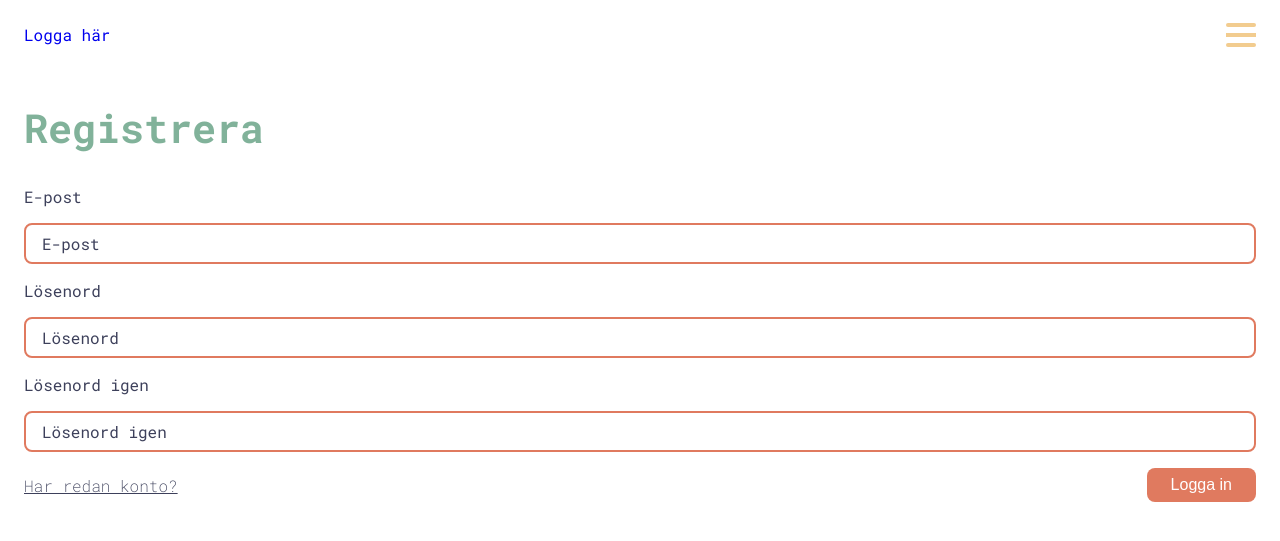
After one commit to JosefForkman/Receptboken, a PHP site: page /Registrera.php in a window 1280 px wide. The commit adds this page. Shown: the top 541 px of the page. Run offline with PHP 8.4, Linux system fonts and the light colour scheme; style sheets or scripts are compiled from the project's sources.

Commit message:
Login.php and registrera.php
HTML and CSS are complete

```diff
--- /dev/null
+++ b/Registrera.php
@@ -0,0 +1,30 @@
+<!DOCTYPE html>
+<html>
+    <head>
+        <meta charset='UTF-8'>
+        <meta name="viewport" content="width=device-width, initial-scale=1.0">
+        <link rel='stylesheet' href='css/style.css'>
+        <title></title>
+    </head>
+    <body>
+        <?php require('includes/header.include.php') ?>
+
+        <main class="pageMargin">
+            <h2>Registrera</h2>
+            <form action="" method="post">
+                <label for="email" class="text-Independence">E-post</label>
+                <input type="email" class="text-Independence" name="" id="email" placeholder="E-post">
+                <label for="password" class="text-Independence">Lösenord</label>
+                <input type="password" class="text-Independence" name="" id="password" placeholder="Lösenord">
+                <label for="passwordRepeat" class="text-Independence">Lösenord igen</label>
+                <input type="password" class="text-Independence" name="" id="passwordRepeat" placeholder="Lösenord igen">
+                <div class="submitContainer">
+                    <a href="LogaIn.php" class="text-Independence">Har redan konto?</a>
+                    <button class="btn bg-TerraCotta">Logga in</button>
+                </div>
+            </form>
+        </main>
+
+        <script src="js/index.js"></script>
+    </body>
+</html>
--- a/includes/header.include.php
+++ b/includes/header.include.php
@@ -10,8 +10,8 @@
             <li><a href="#">Alla recept</a></li>
             <li><a href="#">Om oss</a></li>
             <li><a href="#">Kontakta oss</a></li>
-            <li><a href="#">Logga in</a></li>
-            <li><a href="#">Registrera</a></li>
+            <li><a href="LogaIn.php">Logga in</a></li>
+            <li><a href="Registrera.php">Registrera</a></li>
         </ul>
     </nav>
 </header>
--- a/scss/components/_buttons.scss
+++ b/scss/components/_buttons.scss
@@ -6,6 +6,7 @@
     // background-color: var(--Green-sheen); Too much importens
     padding: 0.5em 1.5em;
     border-radius: .5em;
+    border: none;
 
     cursor: pointer;
 }
--- a/scss/layout/_form.scss
+++ b/scss/layout/_form.scss
@@ -1,3 +1,20 @@
+form {
+    display: flex;
+    flex-direction: column;
+    gap: 16px;
+    margin-top: 32px;
+
+    .submitContainer {
+        display: flex;
+        justify-content: space-between;
+        align-items: center;
+
+        a {
+            font-weight: 200;
+            text-decoration: underline;
+        }
+    }
+}
 input[type="checkbox"] {
     position: relative;
     font-size: 1rem;
@@ -21,3 +38,15 @@ input[type="checkbox"] {
         transform: translate(-50%, -50%);
     }
 }
+
+input[type="password"], input[type="email"] {
+    font-family: 'Roboto Mono', monospace;
+    font-size: 1rem;
+    border: 2px solid var(--Terra-Cotta);
+    border-radius: 0.5em;
+    padding: .5em 1em;
+
+    &::placeholder {
+        color: var(--Independence);
+    }
+}
```
Also changed, not shown: LogaIn.php (added, +28 -0 lines).
